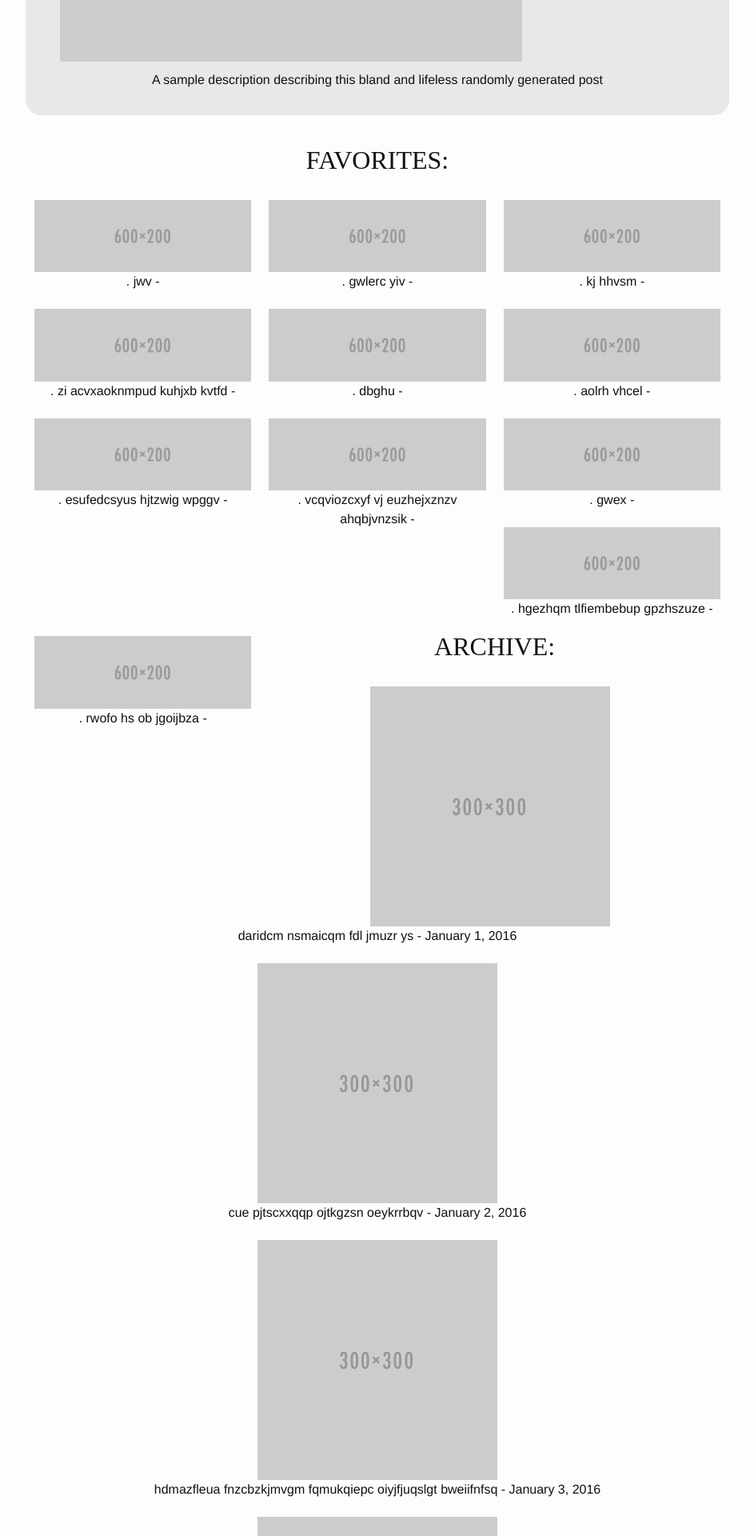
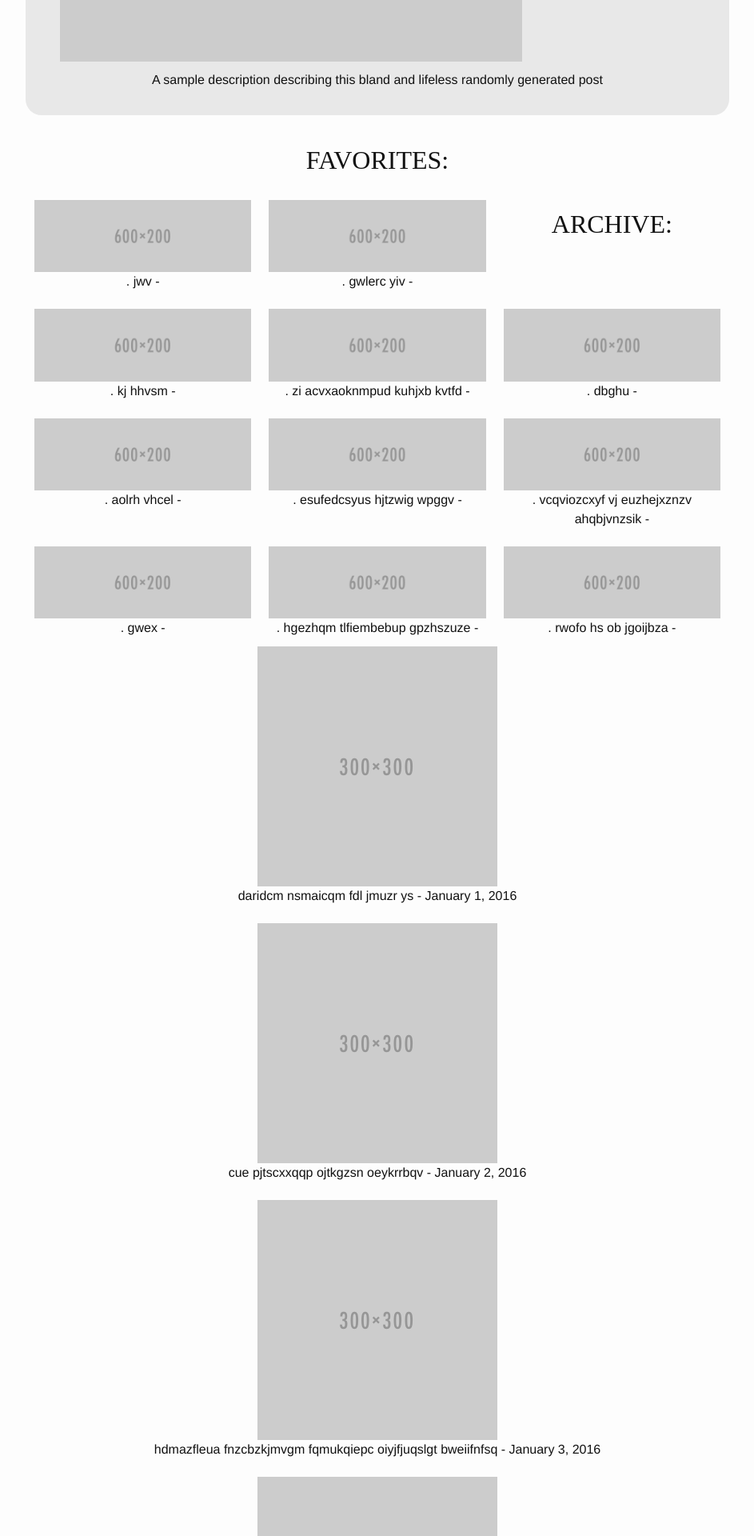
Before and after one commit to spencerflem/rifflist, a Jekyll site: the page built from index.html, in a window 1280 px wide. Shown: the part 445-2365 px from the top of the page at 80% size, without its empty margins (168-1111 px from the left). Built offline with Jekyll 4.4.1, drawn with Linux system fonts in a browser that asks for light colours; some web fonts are replaced.

Commit message:
actually use css

```diff
--- a/_includes/head.html
+++ b/_includes/head.html
@@ -16,4 +16,5 @@
 
     <!-- Custom CSS -->
     <link rel="stylesheet" href="{{ "/css/main.css" | prepend: site.baseurl }}">
+	<link rel="stylesheet" href="{{ "/css/clearfix.css" | prepend: site.baseurl }}">
 </head>
```
